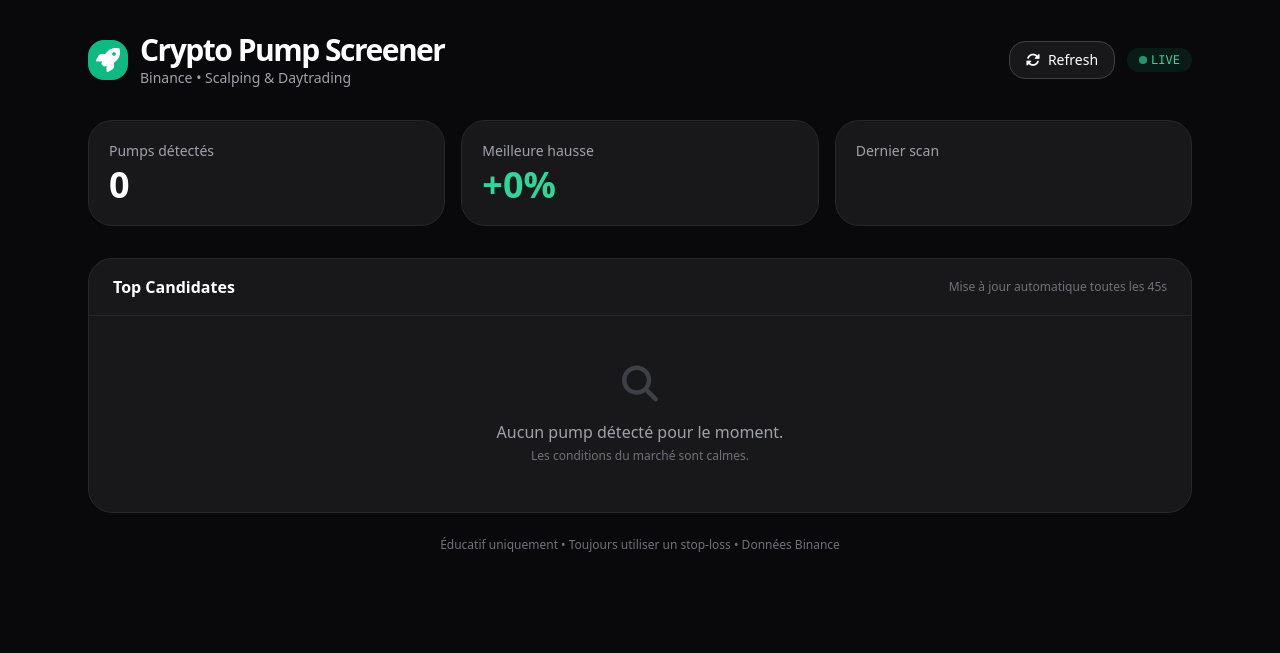
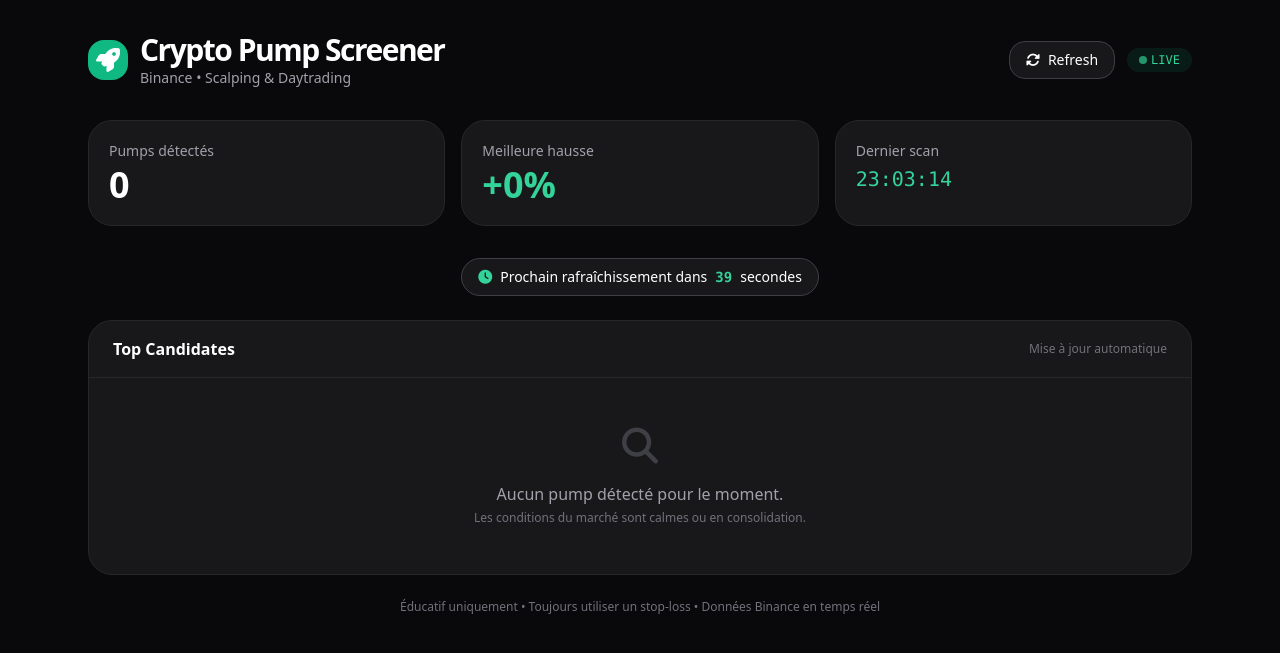
Before and after one commit to farahei-create/crypto-pump-screener, a Flask app: page / in a window 1280 px wide. Shown: the top 653 px of the page. Run offline with Flask 3, Linux system fonts and the light colour scheme; data that the repository does not hold is empty; some libraries are stand-ins or nearby versions.

Commit message:
Add refresh countdown and last scan time to dashboard

```diff
--- a/templates/index.html
+++ b/templates/index.html
@@ -34,18 +34,28 @@
         </div>
 
         <!-- Stats -->
-        <div class="grid grid-cols-3 gap-4 mb-8">
+        <div class="grid grid-cols-1 md:grid-cols-3 gap-4 mb-8">
             <div class="bg-zinc-900 border border-zinc-800 rounded-3xl p-5">
                 <div class="text-zinc-400 text-sm mb-1">Pumps détectés</div>
-                <div class="text-4xl font-semibold">{{ pumps|length }}</div>
+                <div class="text-4xl font-semibold">{{ pumps|length if pumps and not pumps[0].error else 0 }}</div>
             </div>
             <div class="bg-zinc-900 border border-zinc-800 rounded-3xl p-5">
                 <div class="text-zinc-400 text-sm mb-1">Meilleure hausse</div>
-                <div class="text-4xl font-semibold text-emerald-400">+{{ pumps[0].change_1h if pumps else 0 }}%</div>
+                <div class="text-4xl font-semibold text-emerald-400">+{{ pumps[0].change_1h if pumps and not pumps[0].error else 0 }}%</div>
             </div>
             <div class="bg-zinc-900 border border-zinc-800 rounded-3xl p-5">
                 <div class="text-zinc-400 text-sm mb-1">Dernier scan</div>
-                <div class="text-xl font-mono">{{ now }}</div>
+                <div class="text-xl font-mono text-emerald-400" id="last-scan">--:--:--</div>
+            </div>
+        </div>
+
+        <!-- Countdown -->
+        <div class="mb-6 flex items-center justify-center">
+            <div class="inline-flex items-center gap-x-2 px-4 py-2 bg-zinc-900 border border-zinc-700 rounded-3xl text-sm">
+                <i class="fas fa-clock text-emerald-400"></i>
+                <span>Prochain rafraîchissement dans</span>
+                <span class="font-mono font-semibold text-emerald-400" id="countdown">45</span>
+                <span>secondes</span>
             </div>
         </div>
 
@@ -53,7 +63,7 @@
         <div class="bg-zinc-900 border border-zinc-800 rounded-3xl overflow-hidden">
             <div class="px-6 py-4 border-b border-zinc-800 flex items-center justify-between">
                 <div class="font-semibold">Top Candidates</div>
-                <div class="text-xs text-zinc-500">Mise à jour automatique toutes les 45s</div>
+                <div class="text-xs text-zinc-500">Mise à jour automatique</div>
             </div>
 
             {% if pumps and not pumps[0].error %}
@@ -92,25 +102,49 @@
             <div class="px-6 py-12 text-center">
                 <i class="fas fa-search text-4xl text-zinc-700 mb-4"></i>
                 <p class="text-zinc-400">Aucun pump détecté pour le moment.</p>
-                <p class="text-xs text-zinc-500 mt-1">Les conditions du marché sont calmes.</p>
+                <p class="text-xs text-zinc-500 mt-1">Les conditions du marché sont calmes ou en consolidation.</p>
             </div>
             {% endif %}
         </div>
 
         <div class="mt-6 text-center text-xs text-zinc-500">
-            Éducatif uniquement • Toujours utiliser un stop-loss • Données Binance
+            Éducatif uniquement • Toujours utiliser un stop-loss • Données Binance en temps réel
         </div>
     </div>
 
     <script>
+        // Set last scan time
+        function updateLastScan() {
+            const now = new Date();
+            const timeString = now.toLocaleTimeString('fr-FR', { hour: '2-digit', minute: '2-digit', second: '2-digit' });
+            document.getElementById('last-scan').textContent = timeString;
+        }
+
+        // Countdown timer
+        let countdown = 45;
+        const countdownEl = document.getElementById('countdown');
+
+        function startCountdown() {
+            const interval = setInterval(() => {
+                countdown--;
+                countdownEl.textContent = countdown;
+
+                if (countdown <= 0) {
+                    clearInterval(interval);
+                    window.location.reload();
+                }
+            }, 1000);
+        }
+
         function refreshData() {
             window.location.reload();
         }
 
-        // Auto refresh every 45 seconds
-        setTimeout(() => {
-            window.location.reload();
-        }, 45000);
+        // Initialize
+        window.onload = function() {
+            updateLastScan();
+            startCountdown();
+        };
     </script>
 </body>
 </html>
```
